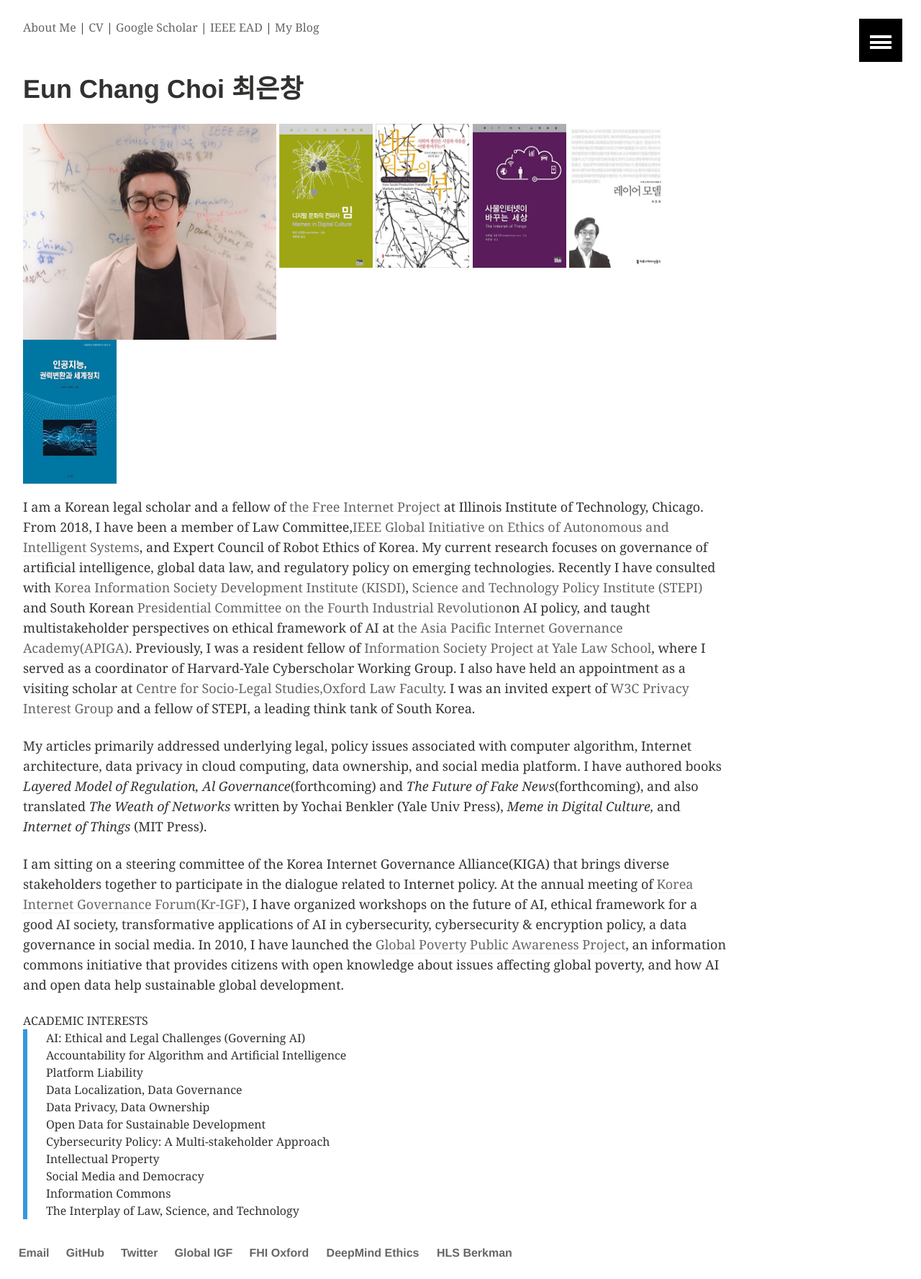
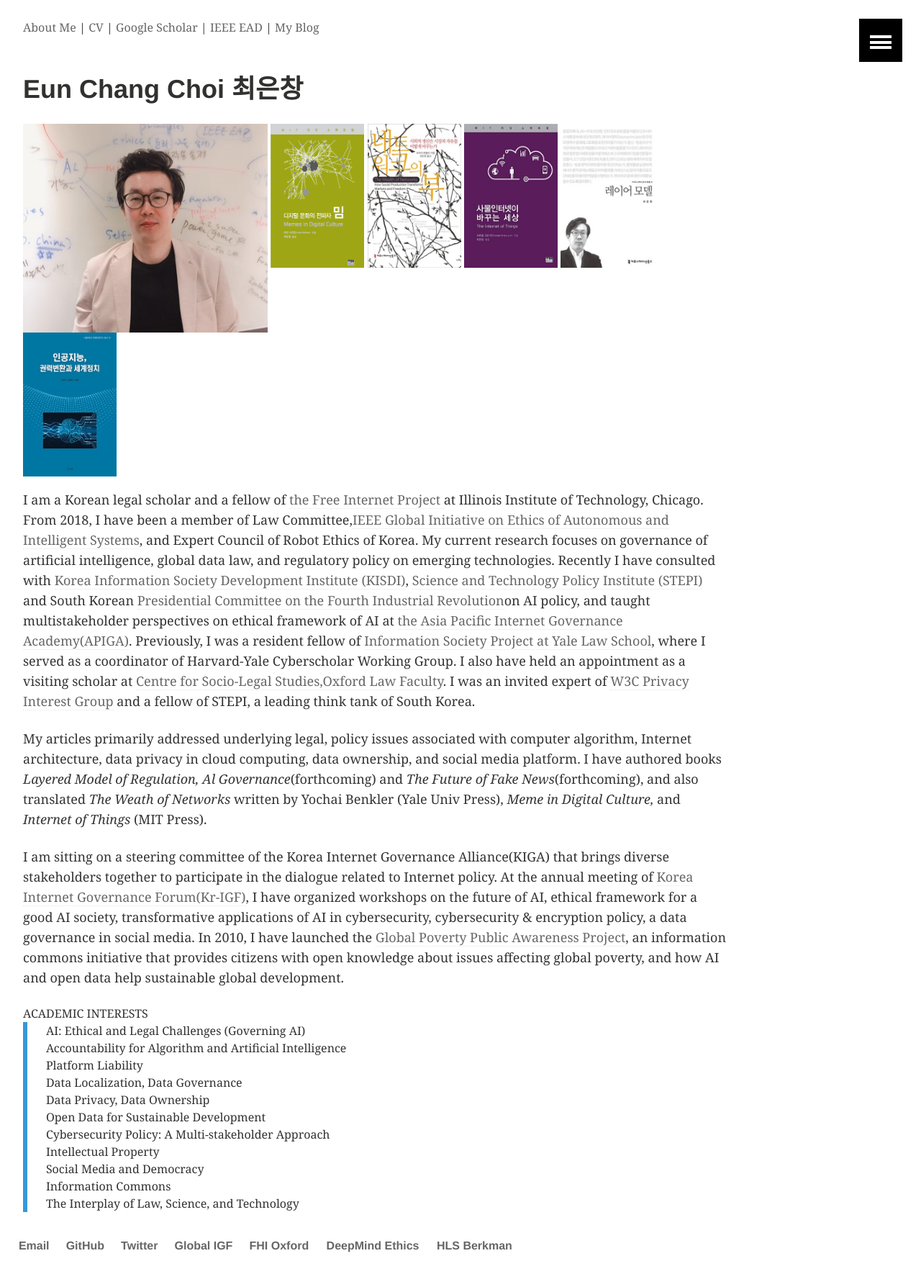
Before and after one commit to eunchangchoi/eunchangchoi.github.io, a Jekyll site: the page built from index.md, in a window 1280 px wide. Shown: the whole page at 72% size. Built offline with Jekyll 4.4.1, drawn with Linux system fonts in a browser that asks for light colours.

Commit message:
Update index.md

```diff
--- a/index.md
+++ b/index.md
@@ -11,7 +11,7 @@
 </div><!-- /.tiles -->
 <div style="width:90%">
 <div>
-<img style="height:300px" src="images/profile.jpg">
+<img style="height:290px" src="images/profile.jpg">
  <a href="https://mitpress.mit.edu/books/memes-digital-culture"><img style="vertical-align:top;height:200px;width:130px;" src="images/book1.png"></a>
  <a href="http://www.kyobobook.co.kr/product/detailViewKor.laf?ejkGb=KOR&mallGb=KOR&barcode=9791130435473&orderClick=LAG&Kc="><img style="vertical-align:top;height:200px;width:130px;" src="images/book2.jpg"></a>
  <a href="http://www.kyobobook.co.kr/product/detailViewKor.laf?ejkGb=KOR&mallGb=KOR&barcode=9788946062726&orderClick=LAH&Kc="><img style="vertical-align:top;height:200px;width:130px;" src="images/book3.jpg"></a>
```
